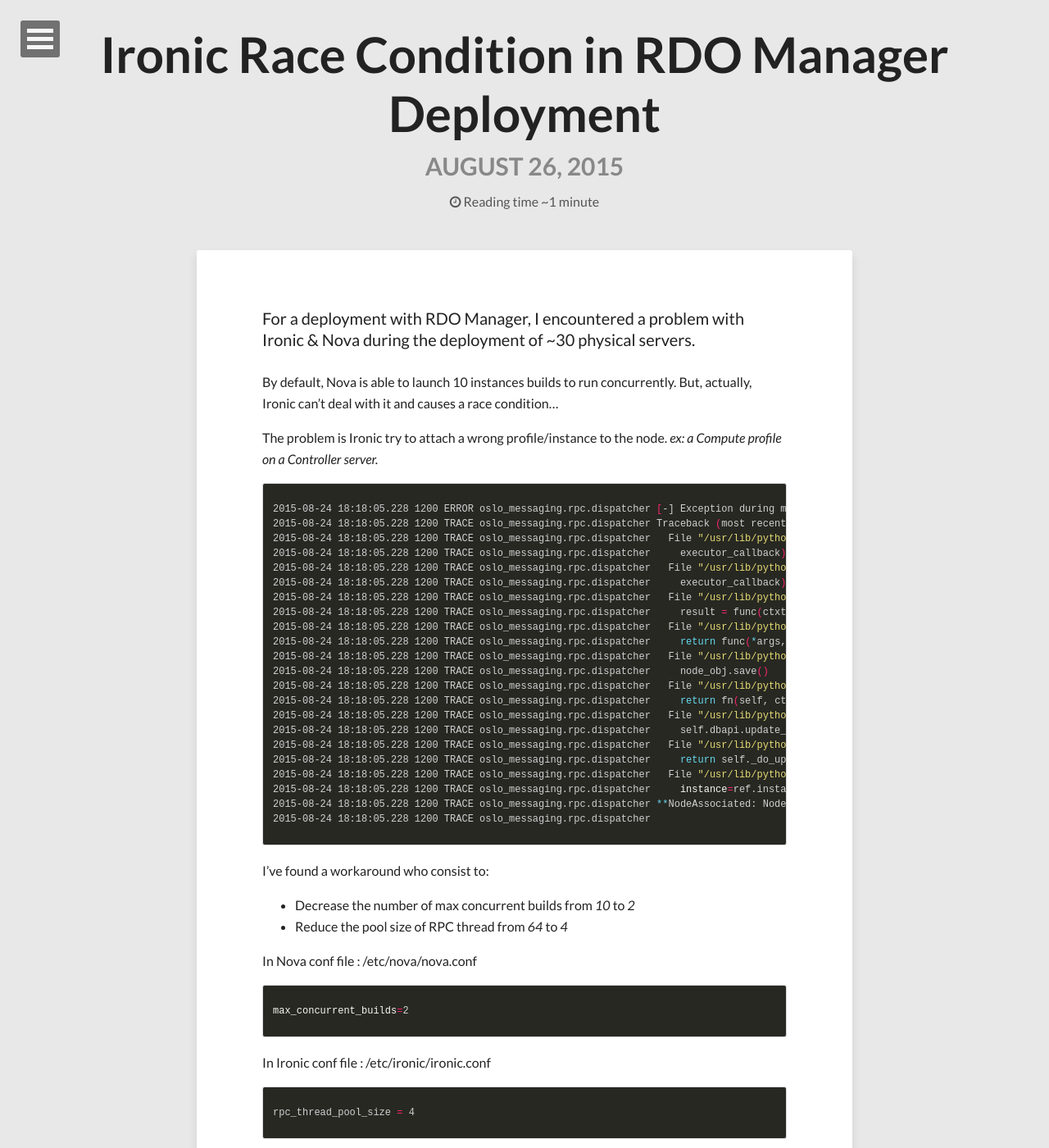
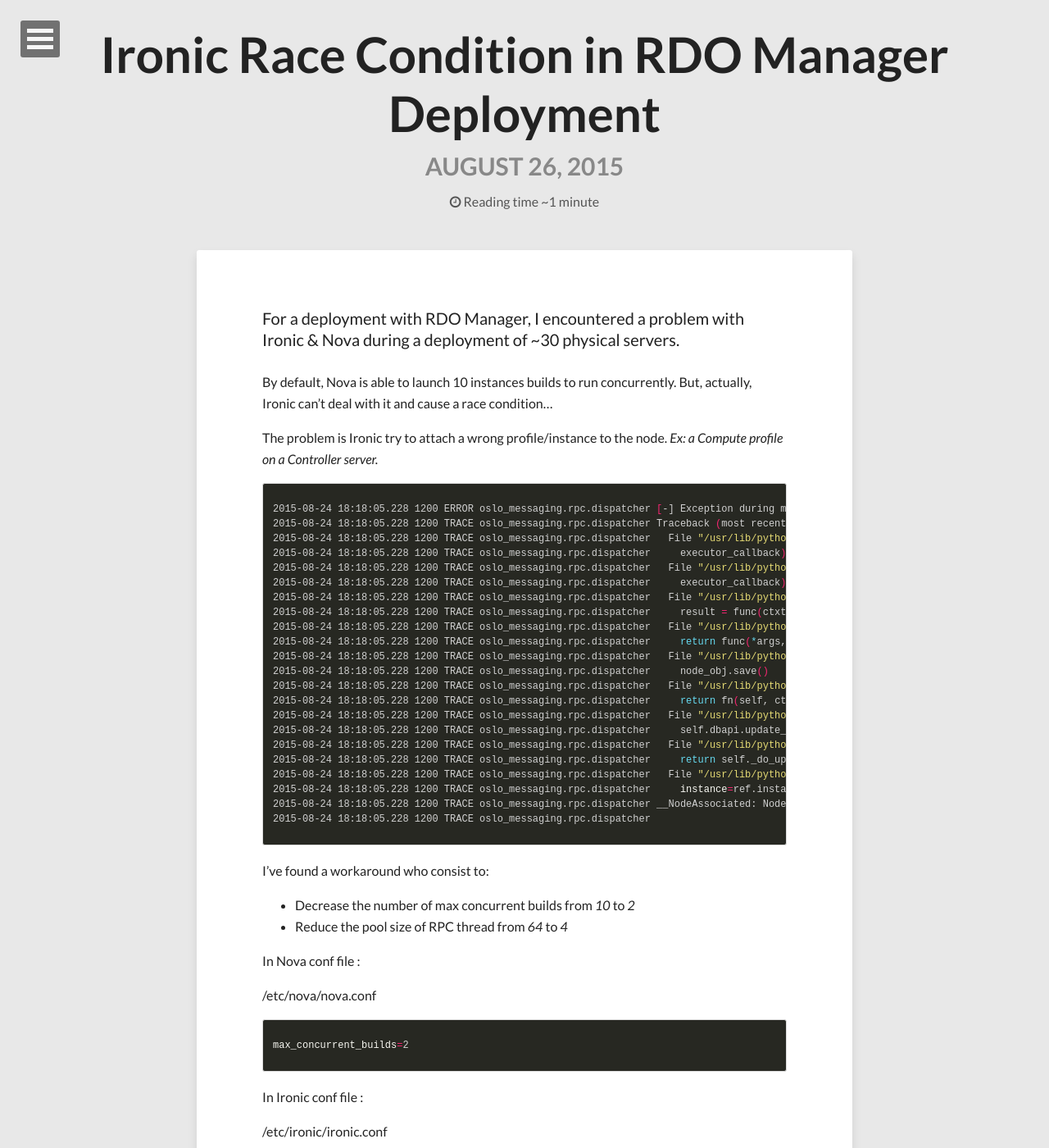
Before and after one commit to gchenuet/gchenuet.github.io, a Jekyll site: the page built from _posts/2015-08-26-ironic-race-condition-rdo-manager.markdown, in a window 1280 px wide and 1400 px high. Shown: the whole window at 82% size. Built offline with Jekyll 4.4.1, drawn with Linux system fonts in a browser that asks for light colours; nearby versions of some CDN libraries.

Commit message:
Fixed Ironic post

```diff
--- a/_posts/2015-08-26-ironic-race-condition-rdo-manager.markdown
+++ b/_posts/2015-08-26-ironic-race-condition-rdo-manager.markdown
@@ -5,13 +5,13 @@
 categories: rdo rdo-manager ospd ironic nova
 tags: [rdo, rdo-manager, ospd, ironic, nova, race condition, instance, deployment]
 ---
-For a deployment with RDO Manager, I encountered a problem with Ironic & Nova during the deployment of ~30 physical servers.
+For a deployment with RDO Manager, I encountered a problem with Ironic & Nova during a deployment of ~30 physical servers.
 
 By default, Nova is able to launch 10 instances builds to run concurrently.
-But, actually, Ironic can't deal with it and causes a race condition...
+But, actually, Ironic can't deal with it and cause a race condition...
 
 The problem is Ironic try to attach a wrong profile/instance to the node.
-*ex: a Compute profile on a Controller server.*
+_Ex: a Compute profile on a Controller server._
 
 {% highlight bash %}
 2015-08-24 18:18:05.228 1200 ERROR oslo_messaging.rpc.dispatcher [-] Exception during message handling: Node 702d0321-5e9d-49f2-b914-0831bcbdfebd is associated with instance ccc2dc87-81b1-4769-8019-ffa5e3ecb979.
@@ -34,7 +34,7 @@
 2015-08-24 18:18:05.228 1200 TRACE oslo_messaging.rpc.dispatcher     return self._do_update_node(node_id, values)
 2015-08-24 18:18:05.228 1200 TRACE oslo_messaging.rpc.dispatcher   File "/usr/lib/python2.7/site-packages/ironic/db/sqlalchemy/api.py", line 364, in _do_update_node
 2015-08-24 18:18:05.228 1200 TRACE oslo_messaging.rpc.dispatcher     instance=ref.instance_uuid)
-2015-08-24 18:18:05.228 1200 TRACE oslo_messaging.rpc.dispatcher **NodeAssociated: Node 702d0321-5e9d-49f2-b914-0831bcbdfebd is associated with instance ccc2dc87-81b1-4769-8019-ffa5e3ecb979.**
+2015-08-24 18:18:05.228 1200 TRACE oslo_messaging.rpc.dispatcher __NodeAssociated: Node 702d0321-5e9d-49f2-b914-0831bcbdfebd is associated with instance ccc2dc87-81b1-4769-8019-ffa5e3ecb979.__
 2015-08-24 18:18:05.228 1200 TRACE oslo_messaging.rpc.dispatcher
 {% endhighlight %}
 
@@ -43,13 +43,17 @@
 * Reduce the pool size of RPC thread from *64* to *4*
 
 In Nova conf file :
+
 /etc/nova/nova.conf
+
 {% highlight bash %}
 max_concurrent_builds=2
 {% endhighlight %}
 
 In Ironic conf file :
+
 /etc/ironic/ironic.conf
+
 {% highlight bash %}
 rpc_thread_pool_size = 4
 {% endhighlight %}
```
